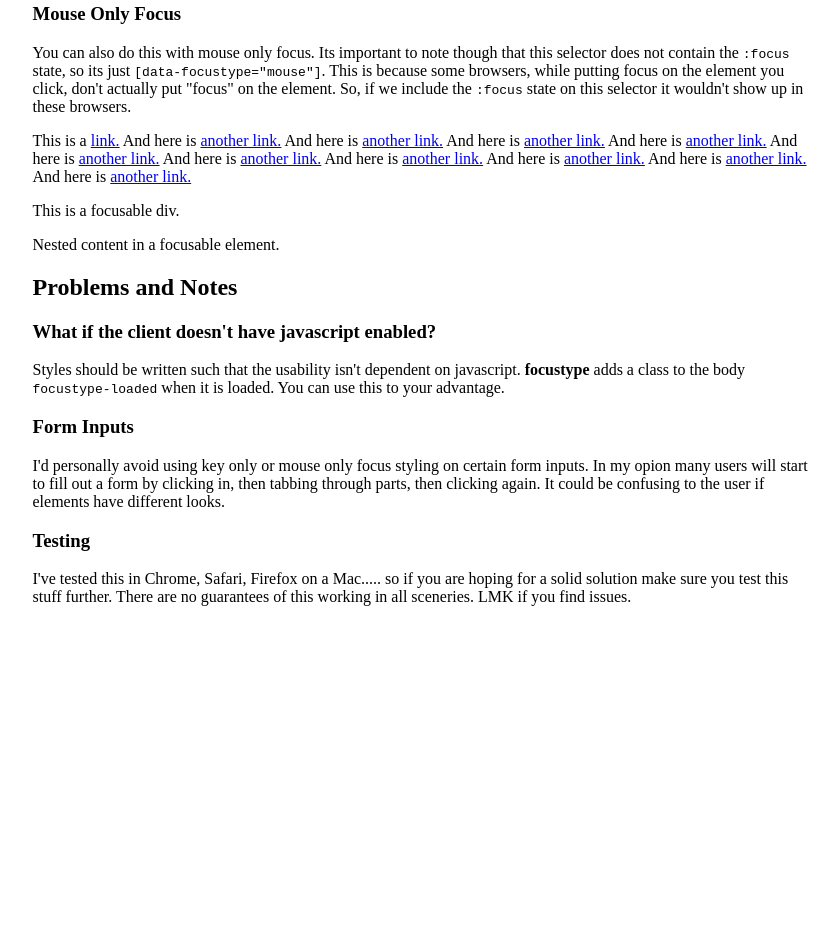
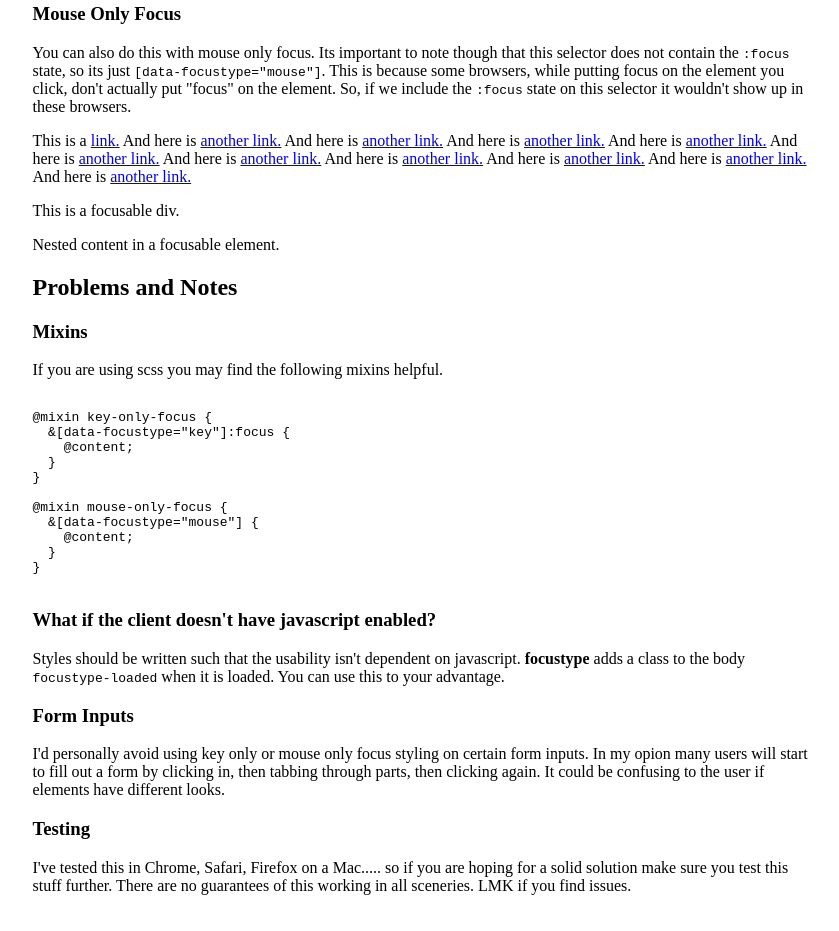
Before and after one commit to RyanBerliner/focustype, a plain HTML site: page index.html in a window 1280 px wide. Shown: the part 1050-1981 px from the top of the page, without its empty margins (219-1058 px from the left). Before the commit the page ends 1692 px from the top, so only its background shows below. Drawn offline with Linux system fonts and the light colour scheme.

Commit message:
adds scss mixins

```diff
--- a/index.html
+++ b/index.html
@@ -135,6 +135,23 @@
     </section>
     <section id="problems-and-notes">
       <h2>Problems and Notes</h2>
+      <h3>Mixins</h3>
+      <p>
+        If you are using scss you may find the following mixins helpful.
+        <pre><code>
+@mixin key-only-focus {
+  &[data-focustype="key"]:focus {
+    @content;
+  }
+}
+
+@mixin mouse-only-focus {
+  &[data-focustype="mouse"] {
+    @content;
+  }
+}
+        </code></pre>
+      </p>
       <h3>What if the client doesn't have javascript enabled?</h3>
       <p>
         Styles should be written such that the usability isn't dependent on javascript.
```
Also changed, not shown: README.md.
